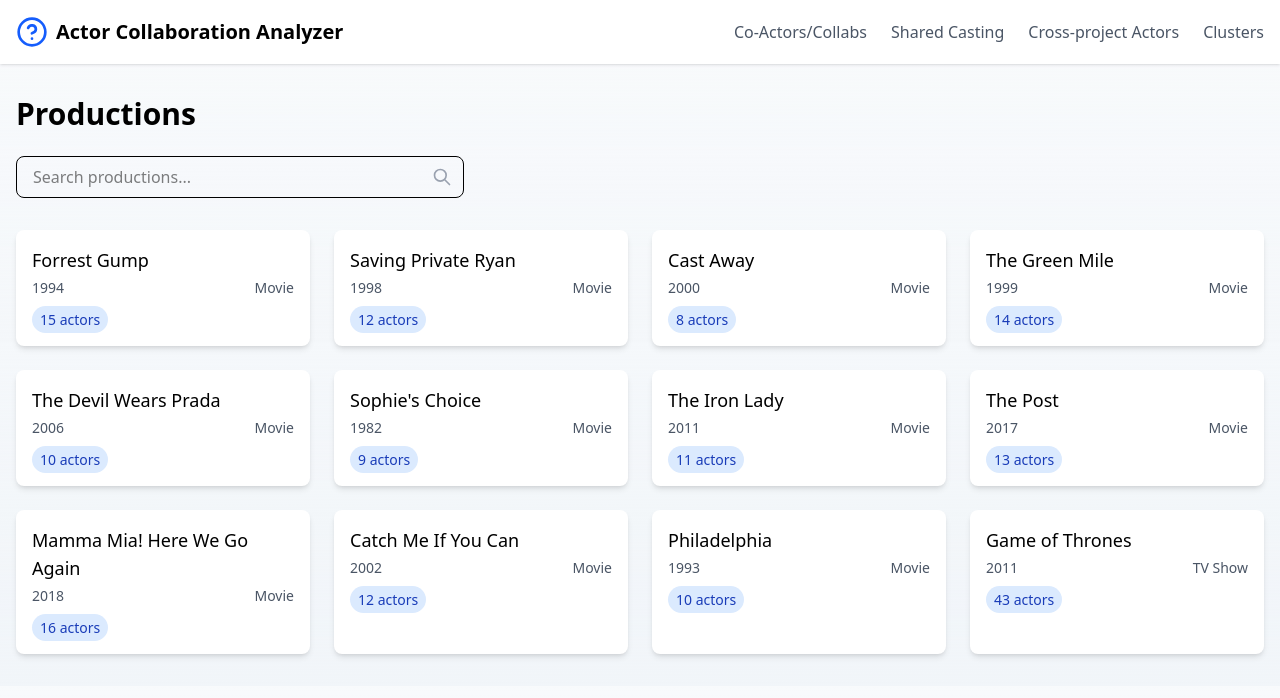
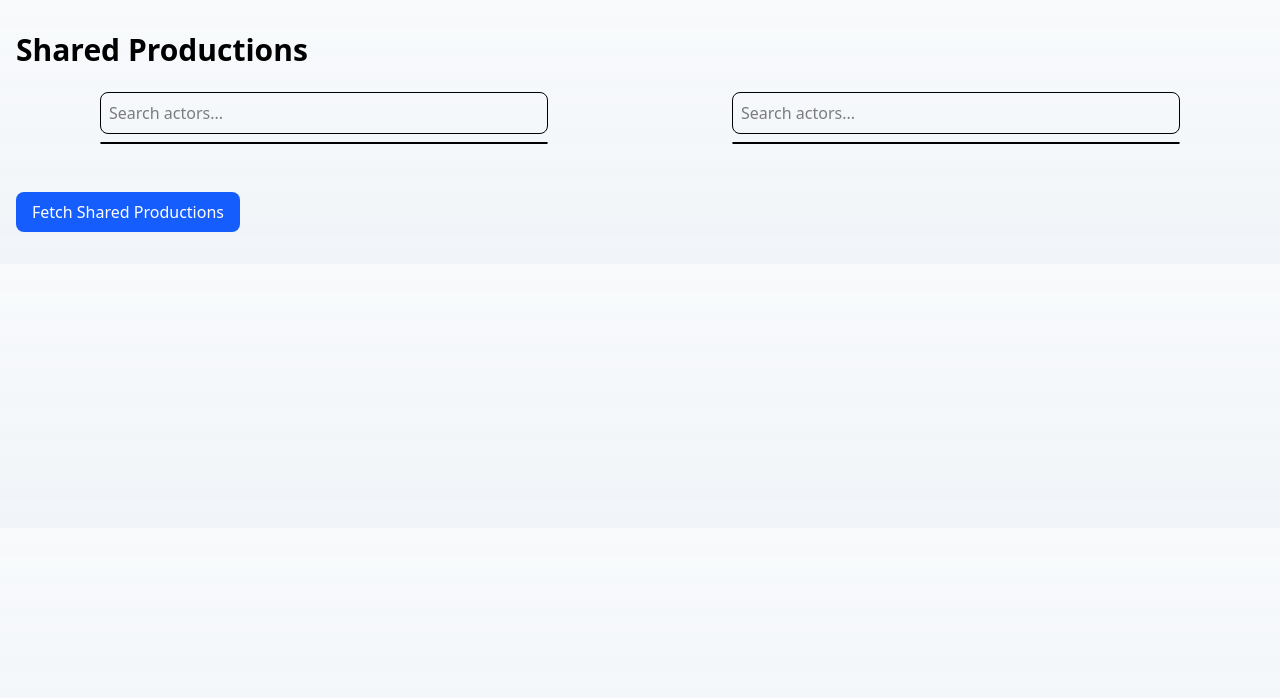
Before and after one commit to wikimedia/labs-tools-WdTmCollab, a Next.js app in the folder frontend/: page /productions in a window 1280 px wide. Shown: the top 698 px of the page. Built offline with nearby package versions, Linux system fonts and the light colour scheme.

Commit message:
more updates

```diff
--- a/frontend/app/productions/page.tsx
+++ b/frontend/app/productions/page.tsx
@@ -1,67 +1,133 @@
-'use client';
+"use client";
 
-import { useState } from 'react';
-import Link from 'next/link';
-import Header from '@/client/components/layout/header';
+import { useState } from "react";
+import Link from "next/link";
+import Header from "@/client/components/layout/header";
+import SearchComponent from "@/client/components/searchComponent";
 
+interface ProductionCardProps {
+  id: string;
+  title: string;
+  year: number | string;
+  type: string;
+  actorCount?: number;
+}
+interface Production {
+  title: string;
+  description: string;
+  image?: string | null;
+  logo?: string | null;
+  wikipedia?: string;
+  publicationDate?: string;
+}
+interface Actor {
+  id: string;
+  label: string;
+  description?: string;
+  url: string;
+  imageUrl?: string;
+}
 export default function ProductionsPage() {
-  const [searchTerm, setSearchTerm] = useState('');
+  const [searchTerm, setSearchTerm] = useState("");
   const [productions, setProductions] = useState(mockProductions);
 
-  const filteredProductions = productions.filter(production =>
-    production.title.toLowerCase().includes(searchTerm.toLowerCase())
+  const filteredProductions = productions.filter((production) =>
+    production.title.toLowerCase().includes(searchTerm.toLowerCase()),
   );
+  const [actor1, setActor1] = useState<Actor | null>(null);
+  const [actor2, setActor2] = useState<Actor | null>(null);
+  const [sharedCastings, setSharedCastings] = useState<Production[]>([]);
+  const [loading, setLoading] = useState(false);
+  const [error, setError] = useState<string | null>(null);
+
+  const fetchSharedCastings = async () => {
+    if (!actor1 || !actor2) {
+      alert("Please select both actors.");
+      return;
+    }
+    console.log(actor1, actor2);
+
+    setLoading(true);
+
+    setError(null);
+
+    try {
+      const response = await fetch(
+        `http://localhost:3000/productions/shared?actor1Id=${encodeURIComponent(
+          actor1.id,
+        )}&actor2Id=${encodeURIComponent(actor2.id)}`,
+      );
+
+      if (!response.ok) {
+        throw new Error("Failed to fetch shared castings.");
+      }
+
+      const data: Production[] = await response.json();
+      setSharedCastings(data);
+    } catch (error) {
+      setError("Error fetching shared castings.");
+      console.error(error);
+    } finally {
+      setLoading(false);
+    }
+  };
 
   return (
     <main>
-      <Header />
-
       <div className="container mx-auto px-4 py-8">
-        <h1 className="text-3xl font-bold mb-6">Productions</h1>
-
-        <div className="mb-8">
-          <div className="relative max-w-md">
-            <input
-              type="text"
-              placeholder="Search productions..."
-              className="w-full px-4 py-2 border rounded-lg focus:ring-2 focus:ring-blue-500 focus:border-blue-500 outline-none"
-              value={searchTerm}
-              onChange={(e) => setSearchTerm(e.target.value)}
-            />
-            <svg
-              xmlns="http://www.w3.org/2000/svg"
-              className="h-5 w-5 absolute right-3 top-1/2 transform -translate-y-1/2 text-gray-400"
-              fill="none"
-              viewBox="0 0 24 24"
-              stroke="currentColor"
-            >
-              <path strokeLinecap="round" strokeLinejoin="round" strokeWidth={2} d="M21 21l-6-6m2-5a7 7 0 11-14 0 7 7 0 0114 0z" />
-            </svg>
+        <h1 className="text-3xl font-bold mb-6">Shared Productions</h1>
+        <div className="mb-8 grid grid-cols-1 md:grid-cols-2 gap-4">
+          <SearchComponent onSelect={(actor: Actor) => setActor1(actor)} />
+          <SearchComponent onSelect={(actor: Actor) => setActor2(actor)} />
+        </div>
+        <button
+          onClick={fetchSharedCastings}
+          className="mt-4 px-4 py-2 bg-blue-600 text-white rounded-lg hover:bg-blue-700 transition"
+          disabled={loading}
+        >
+          {loading ? "Fetching..." : "Fetch Shared Productions"}
+        </button>
+        {sharedCastings.length > 0 && (
+          <div className="mt-6">
+            <h2 className="text-xl font-bold">Shared Productions</h2>
+            <div className="grid grid-cols-1 md:grid-cols-2 lg:grid-cols-3 gap-4 mt-4">
+              {sharedCastings.map((production: any) => (
+                <div
+                  key={production.title}
+                  className="p-4 border rounded-lg shadow-md bg-white"
+                >
+                  {production.image && (
+                    <img
+                      src={production.image}
+                      alt={production.title}
+                      className="w-full h-40 object-cover rounded"
+                    />
+                  )}
+                  <h3 className="text-lg font-medium mt-2">
+                    {production.title}
+                  </h3>
+                  <p className="text-sm text-gray-600">
+                    {production.description}
+                  </p>
+                  {production.wikipedia && (
+                    <a
+                      href={production.wikipedia}
+                      target="_blank"
+                      rel="noopener noreferrer"
+                      className="text-blue-500 mt-2 block"
+                    >
+                      Wikipedia
+                    </a>
+                  )}
+                </div>
+              ))}
+            </div>
           </div>
-        </div>
-
-        <div className="grid grid-cols-1 md:grid-cols-2 lg:grid-cols-3 xl:grid-cols-4 gap-6">
-          {filteredProductions.map(production => (
-            <Link
-              key={production.id}
-              href={`/productions/${production.id}`}
-              className="block bg-white rounded-lg shadow-md hover:shadow-lg transition-shadow"
-            >
-              <div className="p-4">
-                <h3 className="font-medium text-lg mb-1">{production.title}</h3>
-                <div className="flex justify-between text-sm text-gray-600">
-                  <span>{production.year}</span>
-                  <span>{production.type}</span>
-                </div>
-                <div className="mt-3 text-sm">
-                  <span className="bg-blue-100 text-blue-800 px-2 py-1 rounded-full">
-                    {production.actorCount} actors
-                  </span>
-                </div>
-              </div>
-            </Link>
-          ))}
-        </div>
+        )}
+        {sharedCastings.length === 0 && !loading && actor1 && actor2 && (
+          <p className="mt-4 text-gray-600">No shared productions found.</p>
+        )}
+        {error && <p className="text-red-500 mt-4">{error}</p>}
       </div>
     </main>
   );
@@ -69,16 +135,88 @@
 
 // Mock data
 const mockProductions = [
-  { id: '134773', title: 'Forrest Gump', year: 1994, type: 'Movie', actorCount: 15 },
-  { id: '104257', title: 'Saving Private Ryan', year: 1998, type: 'Movie', actorCount: 12 },
-  { id: '170222', title: 'Cast Away', year: 2000, type: 'Movie', actorCount: 8 },
-  { id: '36657', title: 'The Green Mile', year: 1999, type: 'Movie', actorCount: 14 },
-  { id: '223702', title: 'The Devil Wears Prada', year: 2006, type: 'Movie', actorCount: 10 },
-  { id: '28574', title: 'Sophie\'s Choice', year: 1982, type: 'Movie', actorCount: 9 },
-  { id: '399055', title: 'The Iron Lady', year: 2011, type: 'Movie', actorCount: 11 },
-  { id: '123456', title: 'The Post', year: 2017, type: 'Movie', actorCount: 13 },
-  { id: '234567', title: 'Mamma Mia! Here We Go Again', year: 2018, type: 'Movie', actorCount: 16 },
-  { id: '456789', title: 'Catch Me If You Can', year: 2002, type: 'Movie', actorCount: 12 },
-  { id: '678901', title: 'Philadelphia', year: 1993, type: 'Movie', actorCount: 10 },
-  { id: '789012', title: 'Game of Thrones', year: 2011, type: 'TV Show', actorCount: 43 },
+  {
+    id: "134773",
+    title: "Forrest Gump",
+    year: 1994,
+    type: "Movie",
+    actorCount: 15,
+  },
+  {
+    id: "104257",
+    title: "Saving Private Ryan",
+    year: 1998,
+    type: "Movie",
+    actorCount: 12,
+  },
+  {
+    id: "170222",
+    title: "Cast Away",
+    year: 2000,
+    type: "Movie",
+    actorCount: 8,
+  },
+  {
+    id: "36657",
+    title: "The Green Mile",
+    year: 1999,
+    type: "Movie",
+    actorCount: 14,
+  },
+  {
+    id: "223702",
+    title: "The Devil Wears Prada",
+    year: 2006,
+    type: "Movie",
+    actorCount: 10,
+  },
+  {
+    id: "28574",
+    title: "Sophie's Choice",
+    year: 1982,
+    type: "Movie",
+    actorCount: 9,
+  },
+  {
+    id: "399055",
+    title: "The Iron Lady",
+    year: 2011,
+    type: "Movie",
+    actorCount: 11,
+  },
+  {
+    id: "123456",
+    title: "The Post",
+    year: 2017,
+    type: "Movie",
+    actorCount: 13,
+  },
+  {
+    id: "234567",
+    title: "Mamma Mia! Here We Go Again",
+    year: 2018,
+    type: "Movie",
+    actorCount: 16,
+  },
+  {
+    id: "456789",
+    title: "Catch Me If You Can",
+    year: 2002,
+    type: "Movie",
+    actorCount: 12,
+  },
+  {
+    id: "678901",
+    title: "Philadelphia",
+    year: 1993,
+    type: "Movie",
+    actorCount: 10,
+  },
+  {
+    id: "789012",
+    title: "Game of Thrones",
+    year: 2011,
+    type: "TV Show",
+    actorCount: 43,
+  },
 ];
--- a/frontend/client/components/layout/navigation.tsx
+++ b/frontend/client/components/layout/navigation.tsx
@@ -17,7 +17,7 @@
             href="/productions"
             className="text-gray-600 hover:text-blue-600 transition-colors"
           >
-            Shared Casting
+            shared productions
           </Link>
         </li>
         <li>
@@ -28,14 +28,6 @@
             Cross-project Actors
           </Link>
         </li>
-        <li>
-          <Link
-            href="/clusters"
-            className="text-gray-600 hover:text-blue-600 transition-colors"
-          >
-            Clusters
-          </Link>
-        </li>
       </ul>
     </nav>
   );
--- a/frontend/client/components/productions/production-card.tsx
+++ b/frontend/client/components/productions/production-card.tsx
@@ -1,4 +1,4 @@
-import Link from 'next/link';
+import Link from "next/link";
 
 interface ProductionCardProps {
   id: string;
@@ -8,7 +8,13 @@
   actorCount?: number;
 }
 
-export default function ProductionCard({ id, title, year, type, actorCount }: ProductionCardProps) {
+export default function ProductionCard({
+  id,
+  title,
+  year,
+  type,
+  actorCount,
+}: ProductionCardProps) {
   return (
     <Link
       href={`/productions/${id}`}
```
Also changed, not shown: frontend/client/components/layout/header.tsx (+5 -3 lines), frontend/app/shared-castings/page.tsx (renamed from frontend/app/clusters/page.tsx).
